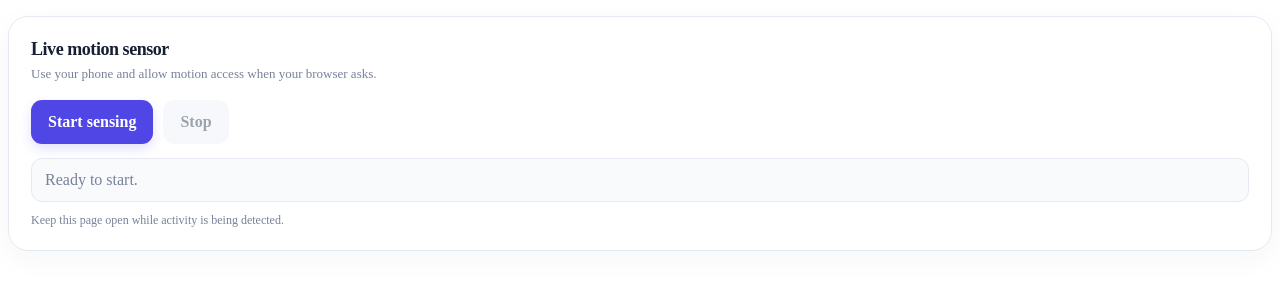
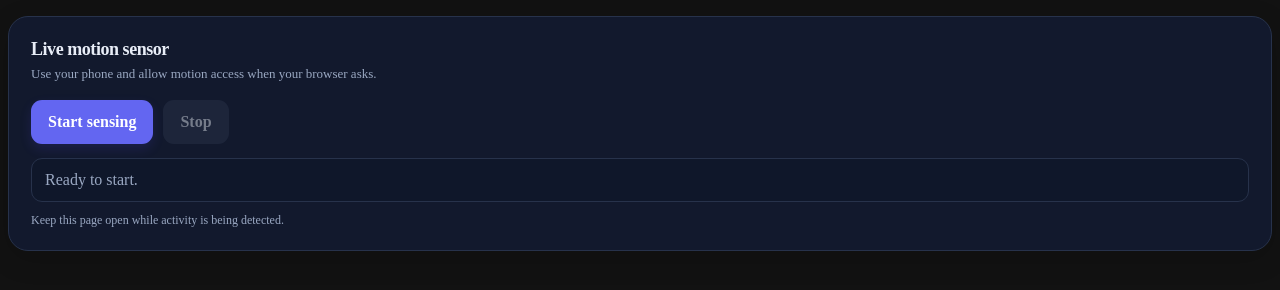
Before and after one commit to karanamsrujana/human_activity_recognition_, a plain HTML site: page motion_sensor_frontend/index.html in a window 1280 px wide. Drawn offline with Linux system fonts and the light colour scheme.

Commit message:
Update index.html

```diff
--- a/motion_sensor_frontend/index.html
+++ b/motion_sensor_frontend/index.html
@@ -6,25 +6,25 @@
   <title>MotionSense Sensor</title>
   <style>
 
-    /* Matching clean light theme for the embedded sensor controls. */
+    /* Matching clean dark theme for the embedded sensor controls. */
     :root {
-      color-scheme: light;
-      --bg: #f5f7fb;
-      --panel: #ffffff;
-      --border: #e5eaf2;
-      --text: #172033;
-      --muted: #778198;
-      --primary: #4f46e5;
-      --danger: #dc2626;
-      --success: #087f5b;
+      color-scheme: dark;
+      --bg: #0b1020;
+      --panel: #12192d;
+      --border: #27324b;
+      --text: #e8edf7;
+      --muted: #9aa8c2;
+      --primary: #6366f1;
+      --danger: #fb7185;
+      --success: #6ee7b7;
     }
     body { padding: 8px 0; background: transparent; color: var(--text); }
     .sensor-card {
       padding: 22px;
       border: 1px solid var(--border);
       border-radius: 20px;
-      background: #fff;
-      box-shadow: 0 8px 28px rgba(25,42,70,.045);
+      background: #12192d;
+      box-shadow: 0 8px 28px rgba(0,0,0,.16);
     }
     .heading { font-size: 18px; font-weight: 750; letter-spacing: -.025em; margin-bottom: 6px; }
     .description { color: var(--muted); font-size: 13px; margin-bottom: 18px; }
@@ -32,11 +32,11 @@
     button { border: 0; border-radius: 11px; padding: 11px 17px; min-height: 44px; font: inherit; font-weight: 700; cursor: pointer; transition: transform .15s ease, box-shadow .15s ease; }
     button:hover:not(:disabled) { transform: translateY(-1px); }
     #start { background: var(--primary); color: #fff; box-shadow: 0 5px 12px rgba(79,70,229,.16); }
-    #stop { background: #eef2f7; color: #344054; }
+    #stop { background: #29334a; color: #e2e8f0; }
     button:disabled { opacity: .48; cursor: not-allowed; }
-    #status { margin-top: 14px; padding: 12px 13px; border-radius: 11px; border: 1px solid var(--border); background: #f8fafc; color: var(--muted); overflow-wrap: anywhere; }
-    #status.ok { color: var(--success); background: #ecfdf5; border-color: #bbf7d0; }
-    #status.error { color: var(--danger); background: #fef2f2; border-color: #fecaca; }
+    #status { margin-top: 14px; padding: 12px 13px; border-radius: 11px; border: 1px solid var(--border); background: #0f172a; color: var(--muted); overflow-wrap: anywhere; }
+    #status.ok { color: var(--success); background: rgba(16,185,129,.12); border-color: #28594c; }
+    #status.error { color: var(--danger); background: rgba(244,63,94,.12); border-color: #713344; }
     .small { margin-top: 11px; color: var(--muted); font-size: 12px; }
   </style>
 </head>
```
